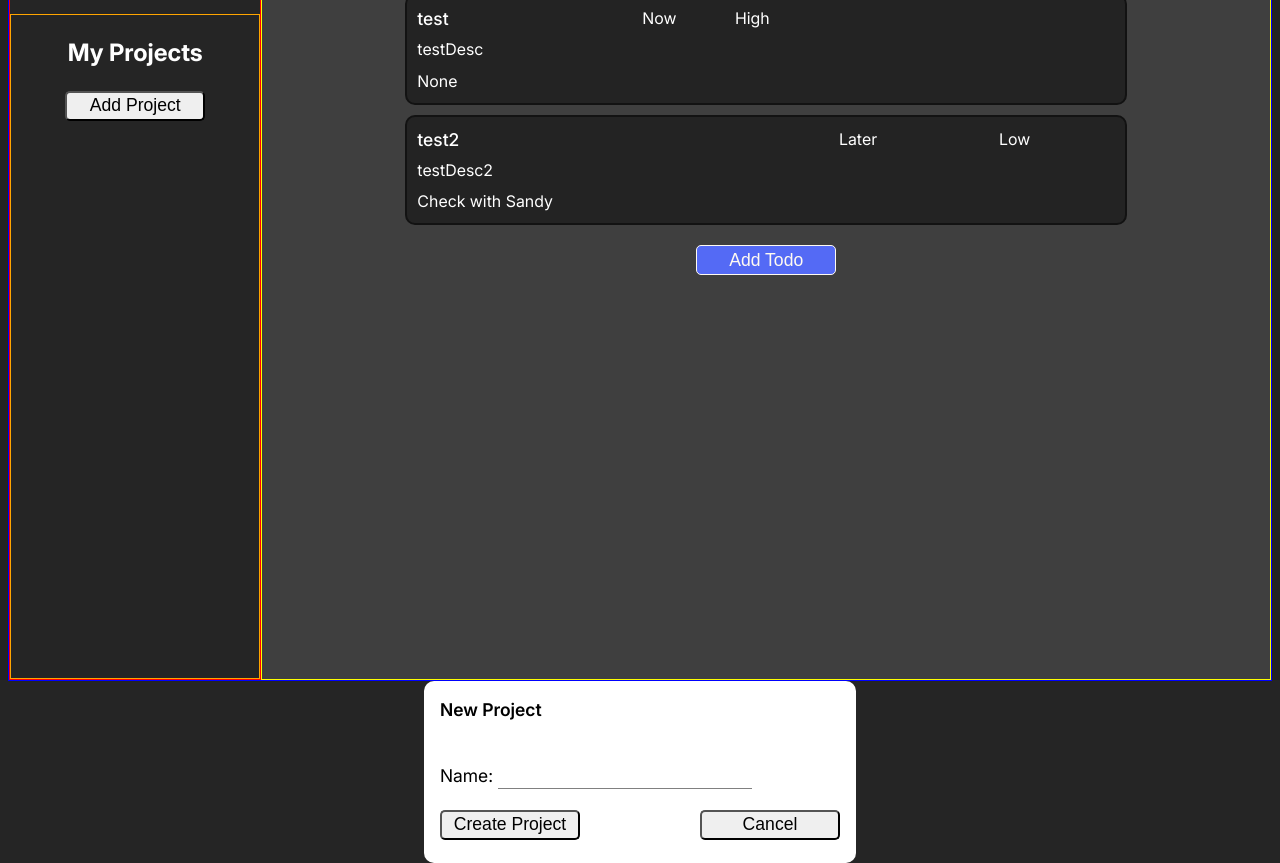
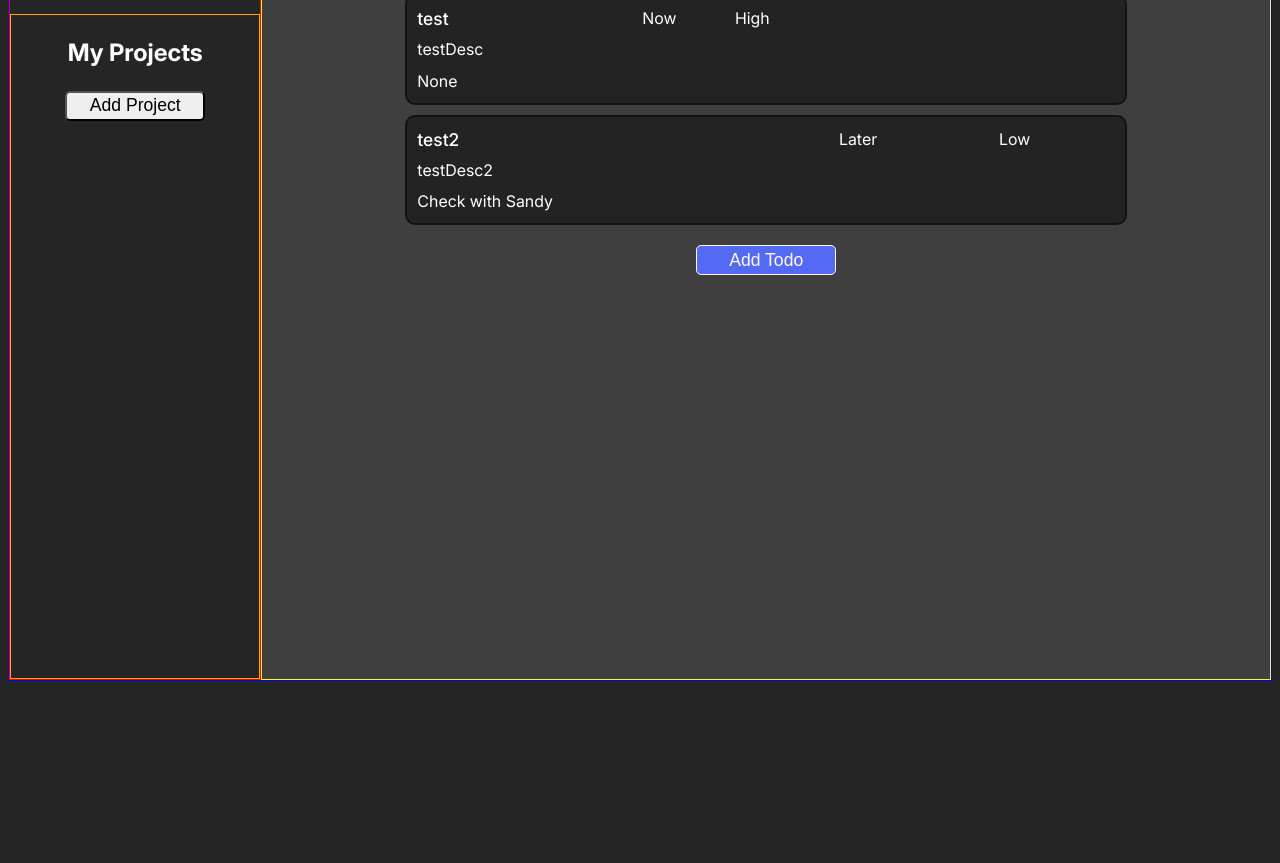
Before and after one commit to Q-Chan97/todo-list, a website built with webpack: page src/template.html in a window 1280 px wide. Shown: the part 129-992 px from the top of the page. After the commit the page ends 818 px from the top, so only its background shows below. Built offline with nearby package versions, Linux system fonts and the light colour scheme.

Commit message:
Update project dialog

```diff
--- a/src/template.html
+++ b/src/template.html
@@ -24,8 +24,8 @@
         </div>
     </div>
     <!-- Project Modal -->
-    <dialog id="new-project-modal" open>
-        <form id="project-form">
+    <dialog id="new-project-modal">
+        <form method="dialog" id="project-form">
             <div id="project-modal-header">New Project</div>
             <div id="new-project-name-section">
                 <label for="new-project-name">Name:</label>
```
